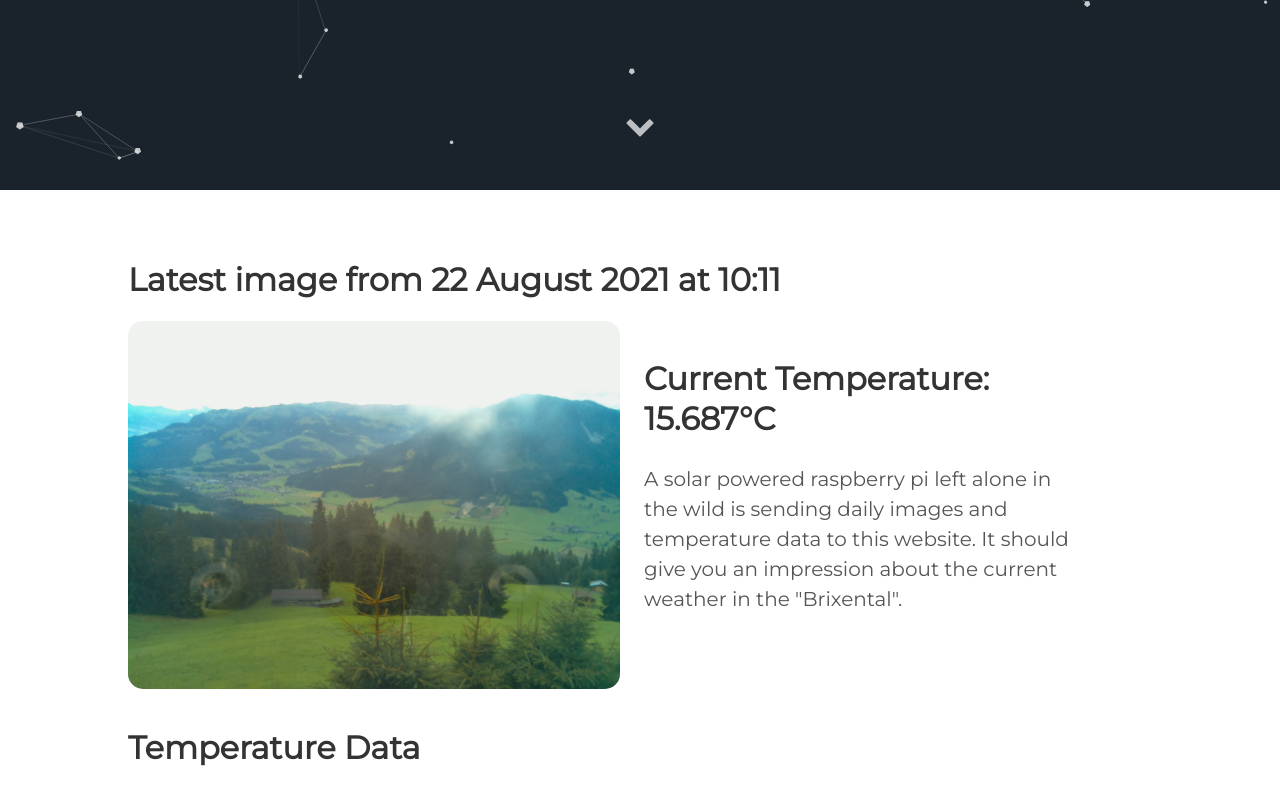
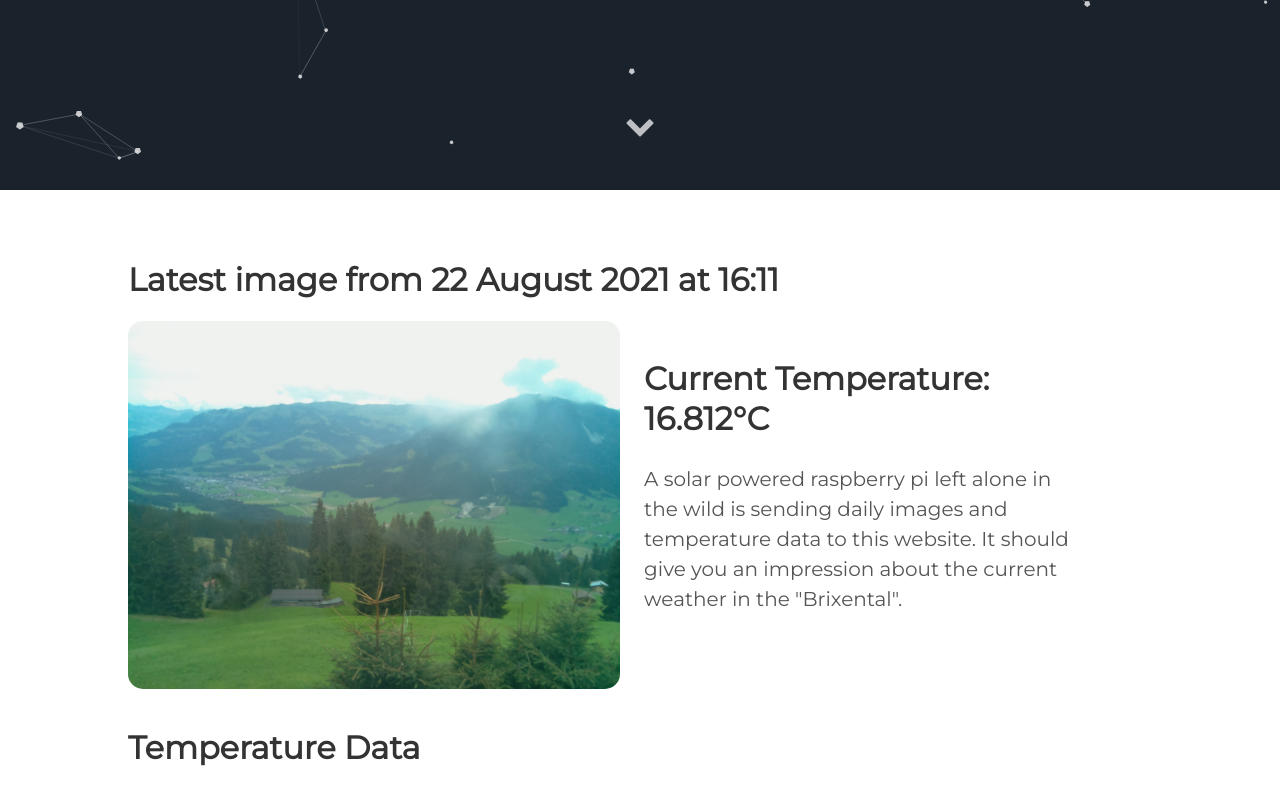
Before and after one commit to vektorious/vektorious.github.io, a Jekyll site: the page built from resources/huette.md, in a window 1280 px wide and 900 px high, scrolled down 710 px. Shown: the top 805 px of the window. Built offline with Jekyll 4.4.1, drawn with Linux system fonts in a browser that asks for light colours.

Commit message:
I'm a bot beep boop

```diff
--- a/resources/huette.md
+++ b/resources/huette.md
@@ -6,13 +6,13 @@ image: '/assets/img/'
 description: 'Live image from the Austrian alps'
 twitter_text: ' '
 ---
-## Latest image from 22 August 2021 at 10:11
+## Latest image from 22 August 2021 at 16:11
 <div class="huette">
   <div class="huette-image">
     <img src="{{ "/assets/img/huette.jpg" | prepend: site.baseurl }}">
   </div>
   <div class="huette-text">
-        <h2>Current Temperature: 15.687°C</h2>
+        <h2>Current Temperature: 16.812°C</h2>
         <p>A solar powered raspberry pi left alone in the wild is sending daily images and temperature data to this website. It should give you an impression about the current weather in the "Brixental".</p>
 
   </div>
```
Also changed, not shown: rpi-script/2021-08-22_160955.txt (renamed from rpi-script/2021-08-22_100956.txt, +5 -5 lines), rpi-script/huette.md (+2 -2 lines), assets/img/huette.jpg, assets/img/temp_plot.png, rpi-script/temp_plot.png, 1 other file.
